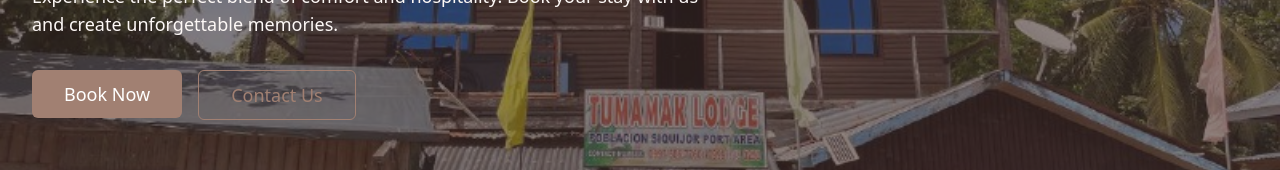
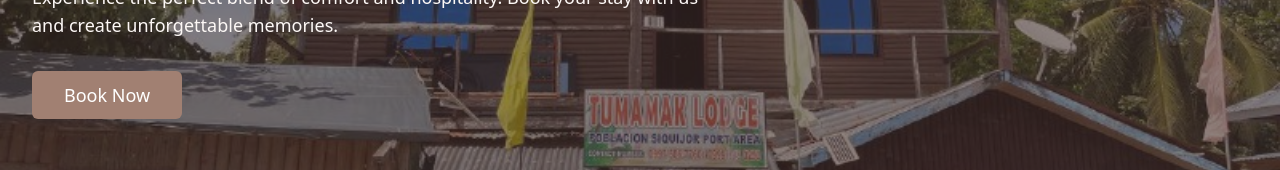
Before and after one commit to Tanex-netizen/tumamak-lodge, a React (Vite) app in the folder frontend/: page / in a window 1280 px wide. Shown: the part 487-657 px from the top of the page. Built offline with nearby package versions, Linux system fonts and the light colour scheme; no server answers.

Commit message:
feat(frontend): remove Contact Us button from homepage hero

```diff
--- a/frontend/src/pages/HomePage.jsx
+++ b/frontend/src/pages/HomePage.jsx
@@ -35,11 +35,6 @@
               <Link to="/rooms">
                 <Button size="lg" className="text-lg px-8 py-6">
                   Book Now
-                </Button>
-              </Link>
-              <Link to="/contact">
-                <Button size="lg" variant="outline" className="text-lg px-8 py-6">
-                  Contact Us
                 </Button>
               </Link>
             </div>
```
